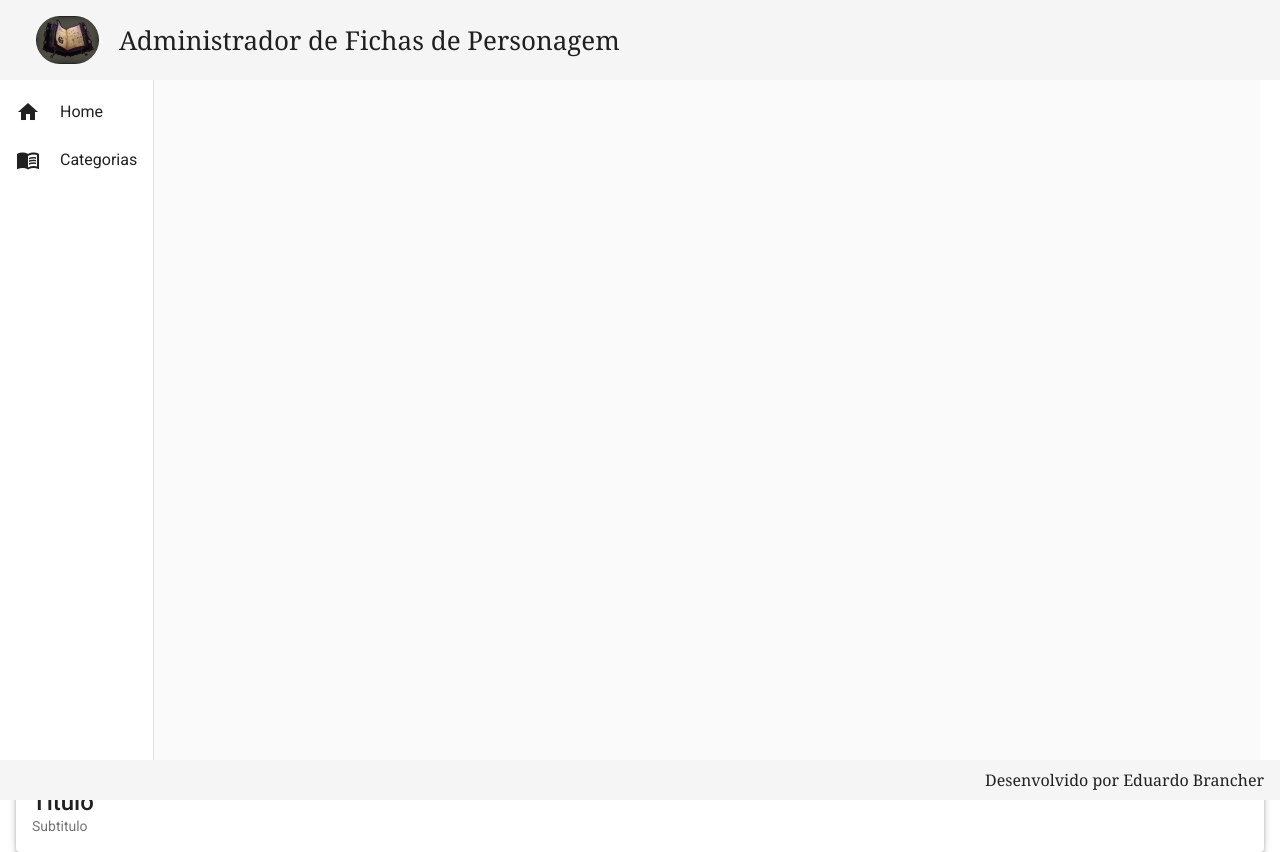
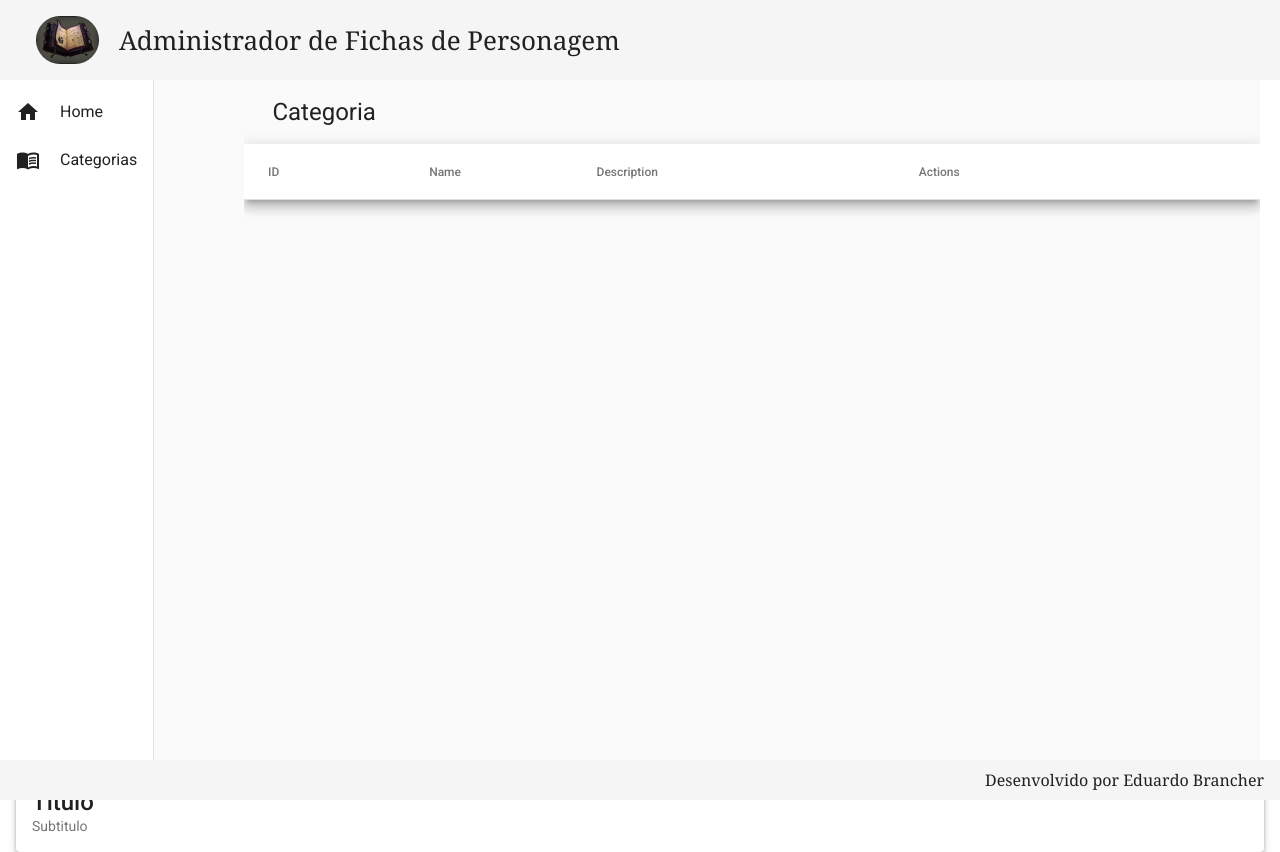
Before and after one commit to EduBrancher/CRUDFront, an Angular app: page /CharacterCategories in a window 1280 px wide. Before the commit this address led to /. Built offline with nearby package versions, Linux system fonts and the light colour scheme.

Commit message:
Tabela de categorias

```diff
--- a/src/app/app-routing.module.ts
+++ b/src/app/app-routing.module.ts
@@ -1,11 +1,16 @@
 import { NgModule } from "@angular/core";
 import { RouterModule, Routes } from "@angular/router";
 import { HomeComponent } from "./components/views/home/home.component";
+import { READcategoriesComponent } from "./components/views/readcategories/readcategories.component";
 
 const routes: Routes = [
     {
         path: "",
         component: HomeComponent,
+    },
+    {
+        path: "CharacterCategories",
+        component: READcategoriesComponent,
     },
 ];
 
--- a/src/app/app.module.ts
+++ b/src/app/app.module.ts
@@ -12,6 +12,8 @@ import { MatListModule } from "@angular/material/list";
 import { MatIconModule } from "@angular/material/icon";
 import { HomeComponent } from "./components/views/home/home.component";
 import { MatCardModule } from "@angular/material/card";
+import { READcategoriesComponent } from "./components/views/readcategories/readcategories.component";
+import { MatTableModule } from "@angular/material/table";
 
 @NgModule({
     declarations: [
@@ -20,6 +22,7 @@ import { MatCardModule } from "@angular/material/card";
         FooterComponent,
         NavComponent,
         HomeComponent,
+        READcategoriesComponent,
     ],
     imports: [
         BrowserModule,
@@ -30,6 +33,7 @@ import { MatCardModule } from "@angular/material/card";
         MatListModule,
         MatIconModule,
         MatCardModule,
+        MatTableModule,
     ],
     providers: [],
     bootstrap: [AppComponent],
--- a/src/app/components/template/nav/nav.component.html
+++ b/src/app/components/template/nav/nav.component.html
@@ -5,7 +5,7 @@
                 <i class="material-icons">home</i>
                 Home
             </a>
-            <a mat-list-item>
+            <a routerLink="CharacterCategories" mat-list-item>
                 <i class="material-icons">menu_book</i>
                 Categorias
             </a>
--- /dev/null
+++ b/src/app/components/views/readcategories/readcategories.component.css
@@ -0,0 +1,19 @@
+.content {
+    width: 95%;
+    margin: 1rem auto;
+
+}
+
+.title{
+    margin: 3px
+}
+
+@media(max-width: 450px){
+    .home{
+        width:70%;
+    }
+}
+
+.table{
+    width: 100%;
+}
--- /dev/null
+++ b/src/app/components/views/readcategories/readcategories.component.html
@@ -0,0 +1,39 @@
+<div class="content">
+    <div class="title">
+        <h1>Categoria</h1>
+    </div>
+</div>
+<div class="table mat-elevation-z8 content-table">
+        <table class="table" mat-table>
+
+            <!--- Note that these columns can be defined in any order.
+                The actual rendered columns are set as a property on the row definition" -->
+
+            <!-- Position Column -->
+            <ng-container matColumnDef="id">
+            <th mat-header-cell *matHeaderCellDef> ID </th>
+            <td mat-cell *matCellDef="let row"> {{ row.id }} </td>
+            </ng-container>
+
+            <!-- Name Column -->
+            <ng-container matColumnDef="categoryName">
+            <th mat-header-cell *matHeaderCellDef> Name </th>
+            <td mat-cell *matCellDef="let row"> {{ row.categoryName}} </td>
+            </ng-container>
+
+            <!-- Weight Column -->
+            <ng-container matColumnDef="categoryDescription">
+            <th mat-header-cell *matHeaderCellDef> Description </th>
+            <td mat-cell *matCellDef="let row"> {{ row.categoryDescription }} </td>
+            </ng-container>
+
+            <!-- Symbol Column -->
+            <ng-container matColumnDef="actions">
+            <th mat-header-cell *matHeaderCellDef> Actions </th>
+            <td mat-cell *matCellDef="let row"> {{ row.actions }} </td>
+            </ng-container>
+
+            <tr mat-header-row *matHeaderRowDef="displayedColumns"></tr>
+            <tr mat-row *matRowDef="let row; columns: displayedColumns;"></tr>
+        </table>
+</div>
--- /dev/null
+++ b/src/app/components/views/readcategories/readcategories.component.ts
@@ -0,0 +1,19 @@
+import { Component, OnInit } from "@angular/core";
+
+@Component({
+    selector: "app-readcategories",
+    templateUrl: "./readcategories.component.html",
+    styleUrls: ["./readcategories.component.css"],
+})
+export class READcategoriesComponent implements OnInit {
+    constructor() {}
+
+    ngOnInit(): void {}
+
+    displayedColumns: string[] = [
+        "id",
+        "categoryName",
+        "categoryDescription",
+        "actions",
+    ];
+}
```
